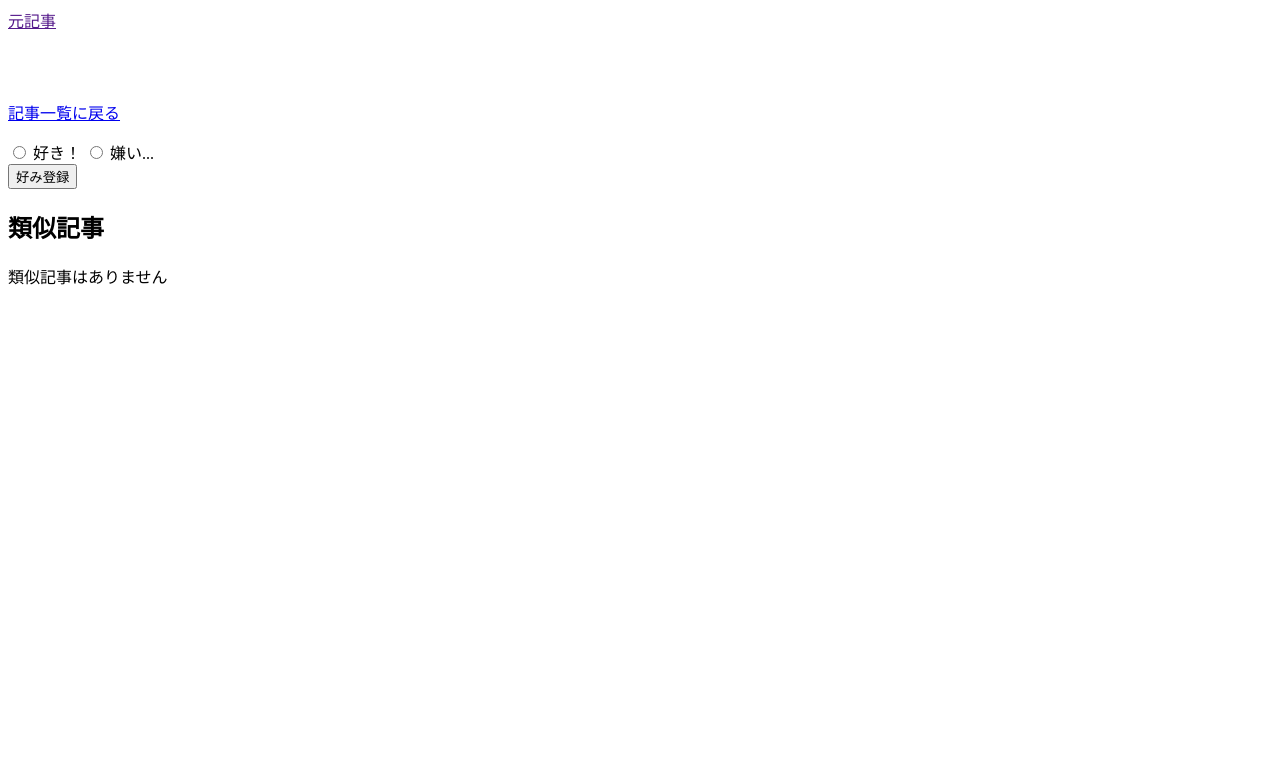
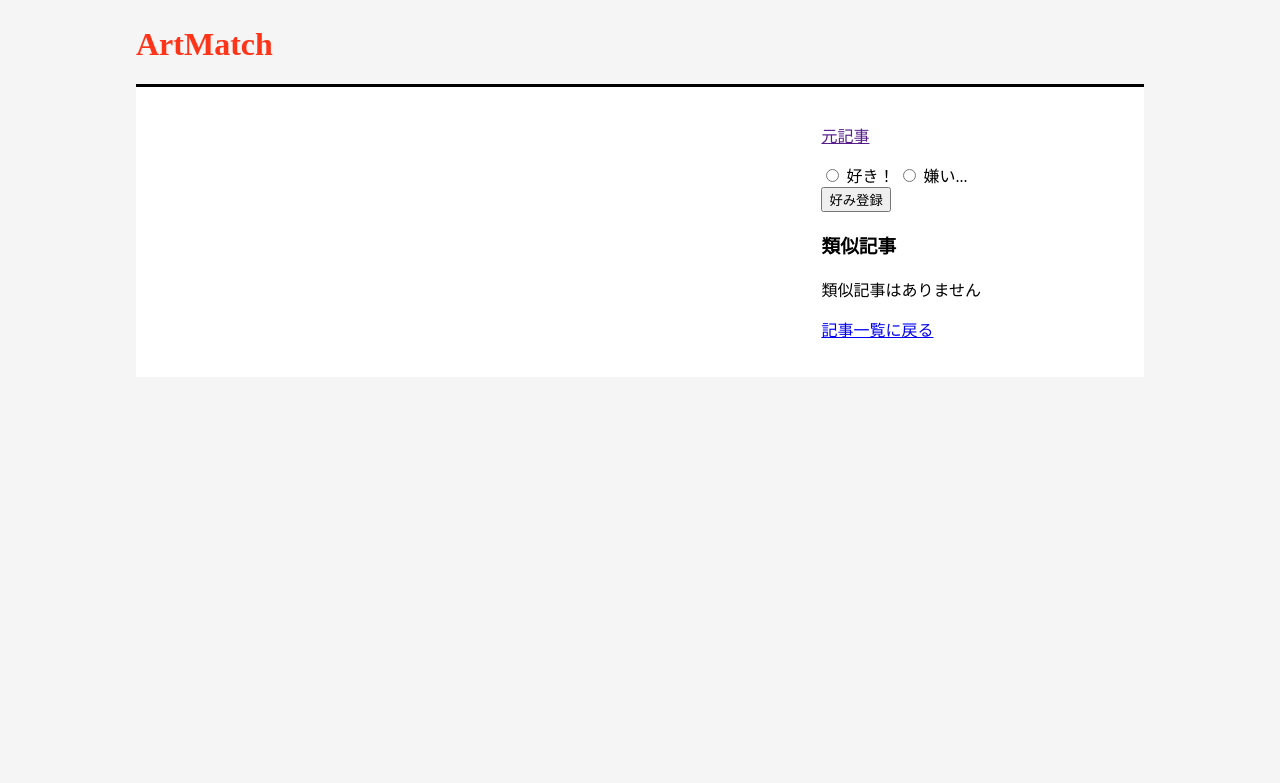
Before and after one commit to box16/ArtMatch, a Django app: template artmatch/articles/templates/articles/detail.html in a window 1280 px wide. Shown: the top 783 px of the page. Run offline with Django 3.2, Linux system fonts and the light colour scheme; the template is opened without the code that fills it, so the values that code supplies are empty.

Commit message:
detailの基本的なデザイン

```diff
--- /dev/null
+++ b/artmatch/articles/static/articles/detail.css
@@ -0,0 +1,31 @@
+body{
+    background-color: #f5f5f5;
+}
+
+header{
+    border-bottom: 3px solid #000000;
+    color: #FF3419;
+}
+
+main{
+    margin: 2vw 10vw 2vw;
+}
+
+.article_container{
+    display: flex;
+    flex-direction: row;
+    flex-wrap: wrap;
+}
+
+article{
+    width: 62%;
+    padding: 2%;
+    background-color: #ffffff;
+}
+
+aside{
+    width:30%;
+    padding: 2%;
+    background-color: #ffffff;
+    border-left: 0.5em #000000;
+}
--- a/artmatch/articles/static/articles/style.css
+++ /dev/null
@@ -1,4 +0,0 @@
-#main_text {
-    white-space: pre-line;
-    word-wrap:break-word;
-}
--- a/artmatch/articles/templates/articles/detail.html
+++ b/artmatch/articles/templates/articles/detail.html
@@ -1,6 +1,12 @@
 {% load static %}
-<link rel="stylesheet" type="text/css" href="{% static 'articles/style.css' %}">
+<link rel="stylesheet" type="text/css" href="{% static 'articles/detail.css' %}">
+<main>
+    <header>
+        <h1>ArtMatch</h1>
+    </header>
 
+    <div class="article_container">
+        <article>
             <h1>
                 {{ article.title }}
             </h1>
@@ -12,15 +18,14 @@
             {% endif %}
 
             <p>
-    <a href={{article.url}}>元記事</a>
-</p>
-
-<p id="main_text">
                 {{article.body | safe}}
             </p>
 
+        </article>
+
+        <aside>
             <p>
-    <a href="{% url 'articles:index' %}">記事一覧に戻る</a>
+                <a href={{article.url}}>元記事</a>
             </p>
 
             <form action="{% url 'articles:vote' article.id %}" method="post">
@@ -29,16 +34,14 @@
                 <label for="preference1">好き！</label>
 
                 <input type="radio" name="preference" id="preference0" value="unlike">
-    <label for="preference0">嫌い...</label>
-
-    <br>
+                <label for="preference0">嫌い...</label><br>
 
                 <input type="submit" value="好み登録">
             </form>
 
-<h2>
+            <h3>
                 類似記事
-</h2>
+            </h3>
 
             {% if similar_articles %}
                 <ul>
@@ -51,3 +54,10 @@
                     類似記事はありません
                 </p>
             {% endif %}
+
+            <p>
+                <a href="{% url 'articles:index' %}">記事一覧に戻る</a>
+            </p>
+        </aside>
+    </div>
+</main>
```
Lines whose indentation alone changed are shown as unchanged.
